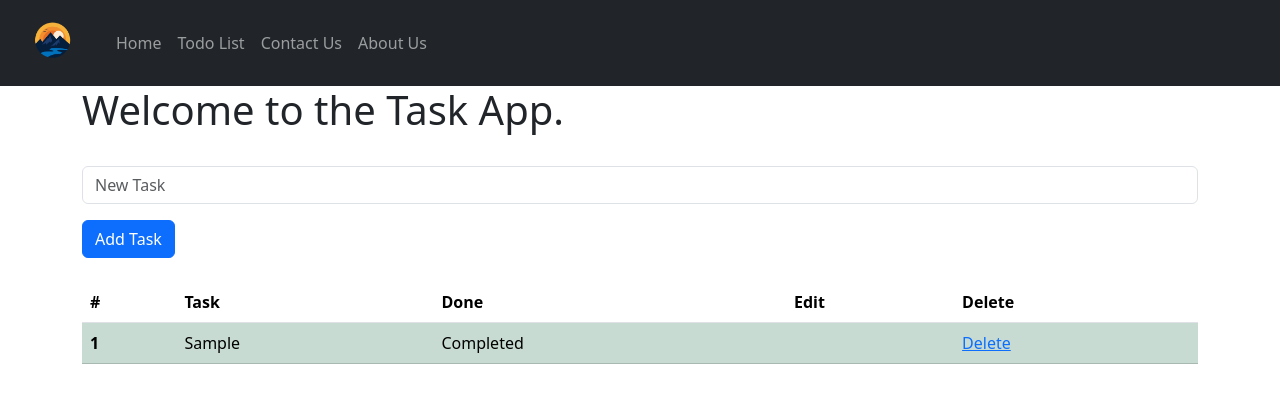
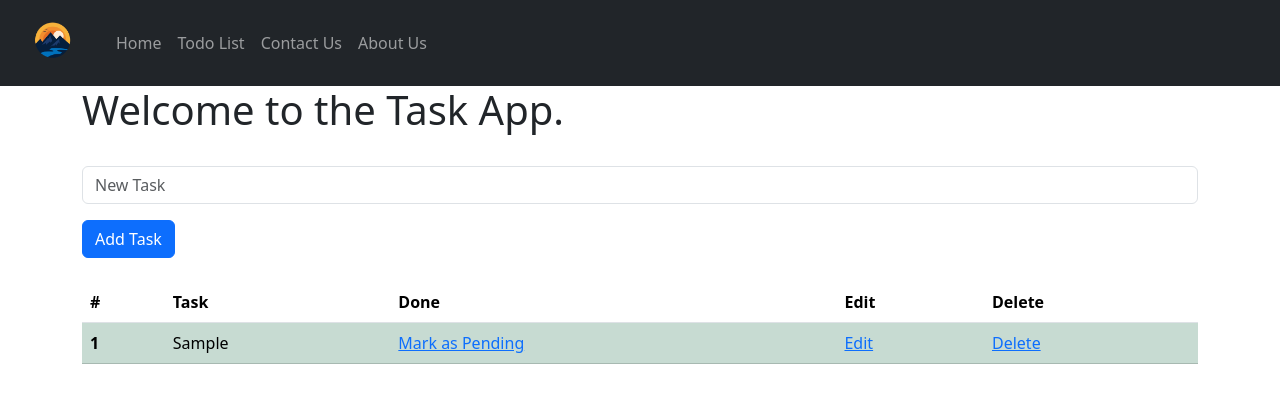
Before and after one commit to yesid-anaya-dev/Django-project, a Django app: page /task/ in a window 1280 px wide. Shown: the top 403 px of the page. Run offline with Django 5.2, Linux system fonts and the light colour scheme; tables that the repository leaves empty hold one stand-in row (values such as "Sample post").

Commit message:
Edit tasks and complete/pending tasks

```diff
--- a/taskmate/todolist_app/templates/task.html
+++ b/taskmate/todolist_app/templates/task.html
@@ -24,7 +24,7 @@
               <input type="text" class="form-control" name="task" placeholder="New Task">
             </div>
             <button type="submit" class="btn btn-primary">Add Task</button>
-          </form>
+        </form>
 
         <br>
 
@@ -45,16 +45,16 @@
                             <tr class="table-success">
                                 <th scope="row">{{obj.id}}</th>
                                 <td>{{obj.task}}</td>
-                                <td>Completed</td>
-                                <td></td>
+                                <td> <a href="{% url 'pending_task' obj.id %}"> Mark as Pending </a> </td>
+                                <td> <a href="{% url 'edit_task' obj.id %}"> Edit </a> </td>
                                 <td> <a href="{% url 'delete_task' obj.id %}"> Delete </a> </td>
                             </tr>
                         {% else %}
                             <tr>
                                 <th scope="row">{{obj.id}}</th>
                                 <td>{{obj.task}}</td>
-                                <td>Not Completed</td>
-                                <td></td>
+                                <td> <a href="{% url 'complete_task' obj.id %}"> Mark as Completed </a> </td>
+                                <td> <a href="{% url 'edit_task' obj.id %}"> Edit </a> </td>
                                 <td> <a href="{% url 'delete_task' obj.id %}"> Delete </a> </td>
                             </tr>
                         {% endif %}
--- a/taskmate/todolist_app/urls.py
+++ b/taskmate/todolist_app/urls.py
@@ -20,6 +20,9 @@ from todolist_app import views
 urlpatterns = [
     path('', views.todolist, name='todolist'),
     path('delete/<task_id>', views.delete_task, name='delete_task'),
+    path('edit/<task_id>', views.edit_task, name='edit_task'),
+    path('complete/<task_id>', views.complete_task, name='complete_task'),
+    path('pending/<task_id>', views.pending_task, name='pending_task'),
     path('about', views.about, name='about'),
     path('contact', views.contact, name='contact'),
 ]
--- a/taskmate/todolist_app/views.py
+++ b/taskmate/todolist_app/views.py
@@ -32,6 +32,36 @@ def delete_task(request, task_id):
     return redirect('todolist')
 
 
+def edit_task(request, task_id):
+    task_obj = TaskList.objects.get(pk=task_id)
+    if request.method == "POST":
+        form = TaskForm(request.POST or None, instance= task_obj)
+        if form.is_valid():
+            form.save()
+            messages.success(request, ("Task Updated!!"))
+        return redirect('todolist')
+    else:
+        context = {
+            'edit_text': 'Editing the Task...',
+            'task_obj': task_obj
+            }
+        return render(request, 'edit.html', context)
+
+
+def complete_task(request, task_id):
+    task = TaskList.objects.get(pk=task_id)
+    task.done = True
+    task.save()
+    return redirect('todolist')
+
+
+def pending_task(request, task_id):
+    task = TaskList.objects.get(pk=task_id)
+    task.done = False
+    task.save()
+    return redirect('todolist')
+
+
 def about(request):
     context = {'about_text': 'Welcome to About page.'}
     return render(request, 'about.html', context)
```
Also changed, not shown: taskmate/todolist_app/templates/edit.html (added, +23 -0 lines).
